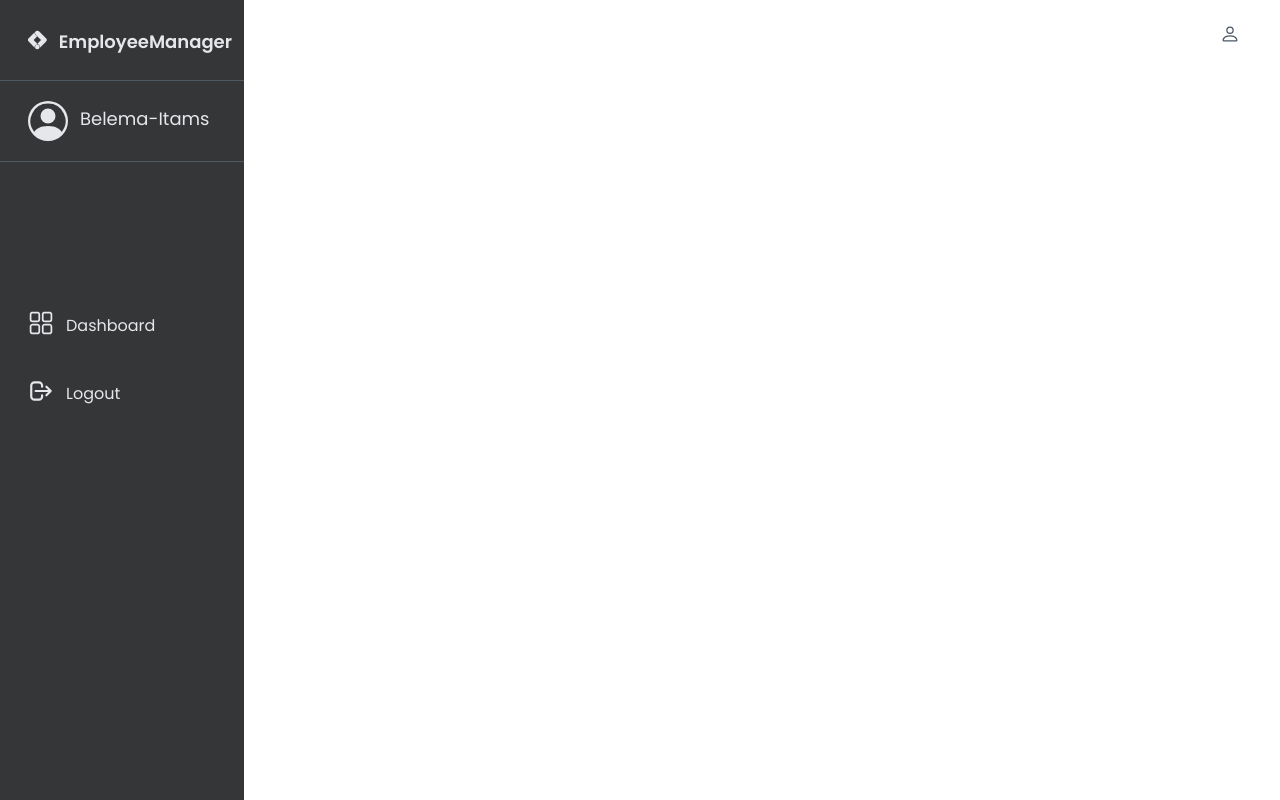
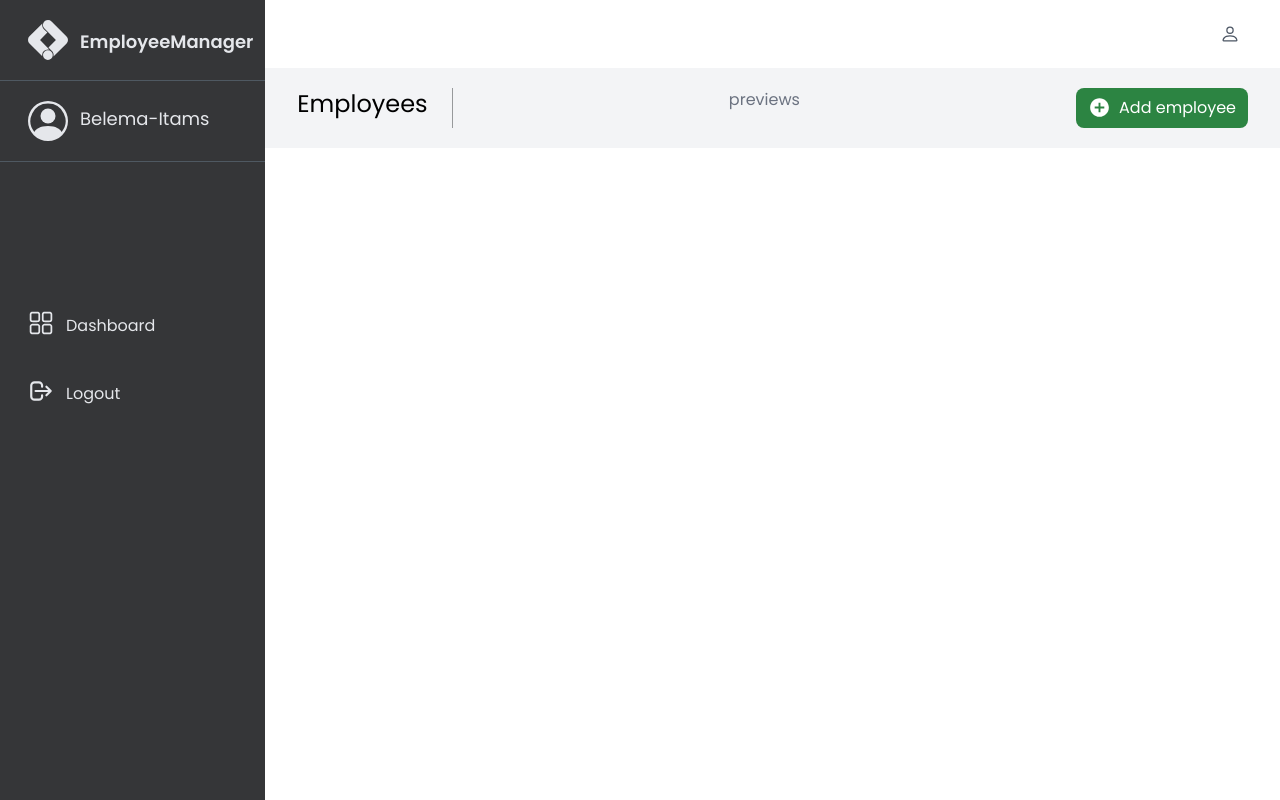
Before and after one commit to belemaaa/EMS, a React (Create React App) app: page / in a window 1280 px wide. Built offline with nearby package versions, Linux system fonts and the light colour scheme.

Commit message:
main header

```diff
--- a/src/components/Main.jsx
+++ b/src/components/Main.jsx
@@ -1,6 +1,7 @@
 import React, {useState} from 'react'
 import Navbar from './NavBar'
 import {BsPerson} from 'react-icons/bs'
+import {IoMdAddCircle} from 'react-icons/io'
 
 const Main = () => {
     const [personIcon, setPersonIcon] = useState(false)
@@ -9,12 +10,13 @@ const Main = () => {
     }
   return (
     <div className='flex flex-col lg:flex-row'>
-        <div className='w-[100%]'>
+        <div className='w-[22%]'>
             <Navbar/>
         </div>
 
-        <div className='hidden lg:flex'>
-            <div onClick={Navbar.togglePIcon} className='text-xl mr-10 mt-6 text-gray-600'>
+        <div className='w-[100%]'>
+            <div className='hidden md:hidden lg:flex justify-end items-center'>
+                <div onClick={Navbar.togglePIcon} className='text-xl mr-10 my-6 text-gray-600'>
                     {personIcon ? <BsPerson/> : <BsPerson/>}
                 </div>
 
@@ -25,6 +27,20 @@ const Main = () => {
                 )}
 
             </div>
+
+            <div className='bg-gray-100 h-fit'>
+                <div className='flex flex-row py-5 mx-8 justify-between border-t-[#4f5962] border-b-[#4f5962]'>
+                    <p className='border-r text-2xl border-r-[#97999b] pr-6 space-x-0'>Employees</p>
+                    <p className='text-gray-500'>previews</p>
+
+                    <div className='flex flex-row bg-[#2c8442] py-2 px-3 rounded-lg text-white'>
+                        <IoMdAddCircle size={23} className='mr-2'/>
+                        <p>Add employee</p>
+                    </div>
+                </div>
+            </div>
+        </div>
+
     </div>
   )
 }
--- a/src/components/NavBar.jsx
+++ b/src/components/NavBar.jsx
@@ -19,7 +19,7 @@ const Navbar = () => {
     }
   return (
     <div className='h-[100%]'>
-        <div className='hidden lg:flex h-screen bg-[#353638] flex-col lg:w-[20%] duration-500 text-gray-200'>
+        <div className='hidden lg:flex h-screen bg-[#353638] flex-col duration-500 text-gray-200'>
             <div className='flex flex-row py-5 border-b border-b-[#4f5962]'>
                 <SiGoogletagmanager size={40} className='ml-7 mr-3'/>
                 <p className='text-lg mt-2 mr-3 font-semibold'>EmployeeManager</p>
```
Lines whose indentation alone changed are shown as unchanged.
